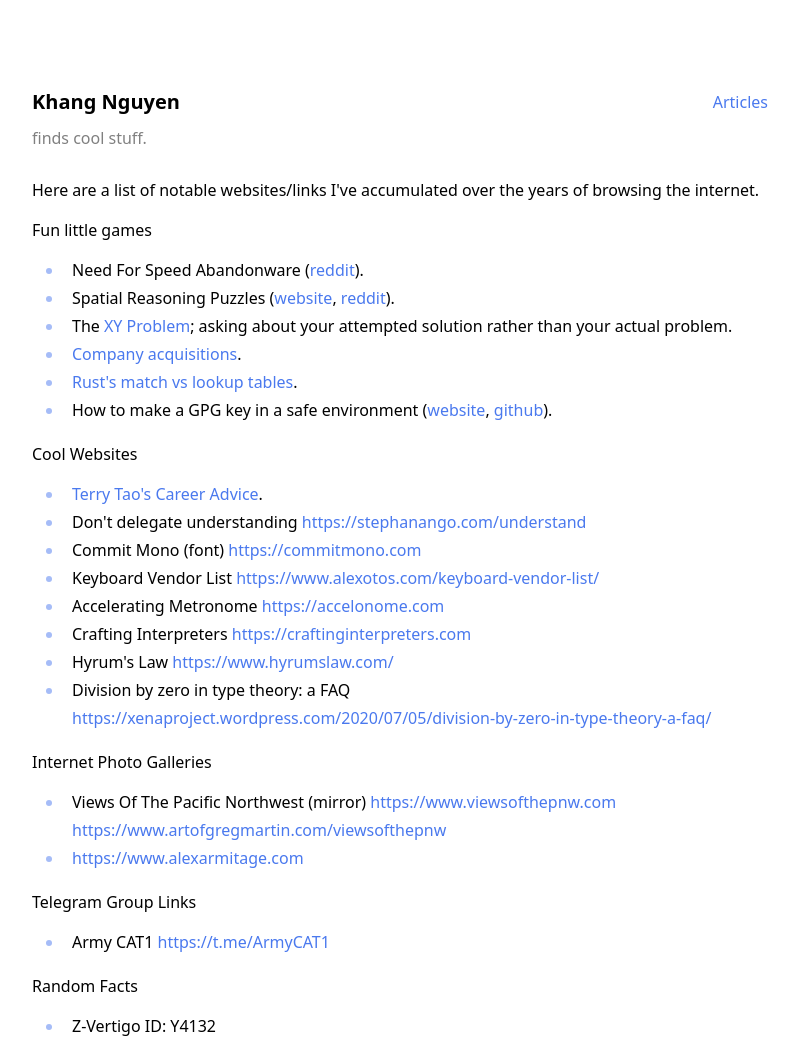
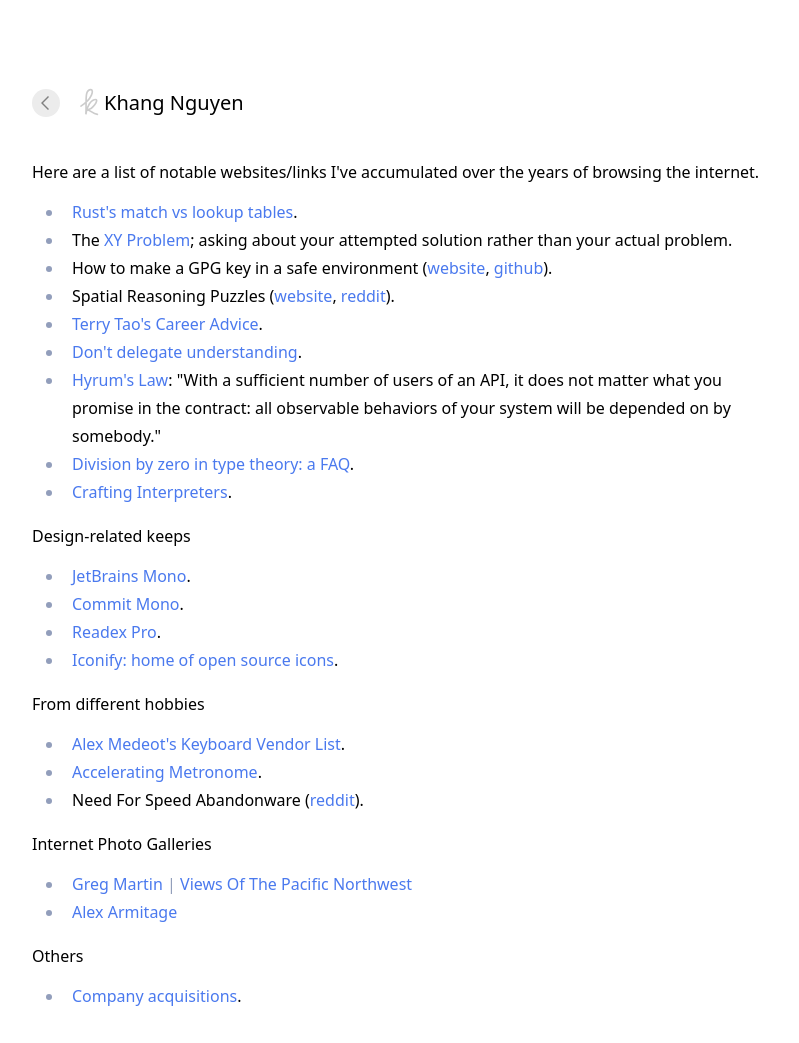
Before and after one commit to nguyenvukhang/site, an Astro site: page /links in a window 1280 px wide. Shown: the top 1043 px of the page, without its empty margins (240-1039 px from the left). Built offline with nearby package versions, Linux system fonts and the light colour scheme; Astro itself is replaced by a stand-in of ours.

Commit message:
Revamp the header and simplify

```diff
--- a/astro.config.mjs
+++ b/astro.config.mjs
@@ -2,6 +2,7 @@
 import mdx from '@astrojs/mdx'
 import solid from '@astrojs/solid-js'
 import tailwindcss from '@tailwindcss/vite'
+import icon from 'astro-icon'
 
 const ARTICLES_CONTENT_DIR = 'content/articles'
 
@@ -10,9 +11,10 @@
     /** @param {Date} d */
     const valid = (d) => d instanceof Date && !isNaN(d)
 
-    console.log(file.path)
+    /** @type string */
+    const path = file.path
 
-    if (file.path.includes(ARTICLES_CONTENT_DIR)) {
+    if (path.includes(ARTICLES_CONTENT_DIR)) {
       const filenameDate = new Date(file.stem.split('-').slice(0, 3).join('-'))
       const metaDate = new Date(
         Date.parse(`${file.data.astro.frontmatter.pubDate} 00:00:00 GMT`),
@@ -45,5 +47,5 @@
     ],
   },
   site: 'https://example.com',
-  integrations: [solid(), mdx()],
+  integrations: [solid(), mdx(), icon()],
 })
--- a/package.json
+++ b/package.json
@@ -10,11 +10,11 @@
     "astro": "astro"
   },
   "dependencies": {
-    "astro": "^5.16.6",
-    "solid-js": "^1.9.10",
     "@astrojs/mdx": "^4.3.13",
     "@astrojs/solid-js": "^5.1.3",
-    "@tailwindcss/vite": "^4.1.18"
+    "@tailwindcss/vite": "^4.1.18",
+    "astro": "^5.16.6",
+    "solid-js": "^1.9.10"
   },
   "devDependencies": {
     "prettier-plugin-astro": "^0.14.1",
--- a/src/components/Header.astro
+++ b/src/components/Header.astro
@@ -2,31 +2,57 @@
 import '../styles/global.css'
 import { SITE_TITLE } from '../consts'
 import Navigation from './Navigation.astro'
+import { Logo } from './icons.tsx'
 
 const sw = (x) => Astro.url.pathname.startsWith(x)
 const subtitles = {
   '/articles': 'is a writer.',
   '/resume': 'is hard at work.',
   '/links': 'finds cool stuff.',
-  '': 'is a CS + Math Undergrad.',
+  '': '',
 }
 const subtitle = () => {
   for (let [k, v] of Object.entries(subtitles)) if (sw(k)) return v
+  return ''
 }
+const IS_ROOT = Astro.url.pathname === '/'
+
+const a_class = ['leading-7 no-underline hover:underline active:underline mx-6']
+const s_class = ['select-none text-fg0/10 pb-0.5']
 ---
 
-<header class="flex flex-row items-start mt-16 py-6 mb-0">
-  <div class="flex-1">
+<header
+  class:list={['flex items-start mt-16 py-6 mb-0', 'flex-col', 'sm:flex-row']}
+>
+  <div class:list={['flex-1 flex', 'flex-row', 'sm:flex-col']}>
     <!-- title -->
-    <h1 class="mt-0 mb-2 p-0 text-xl font-semibold">
-      <a class="text-fg0 no-underline" href="/">{SITE_TITLE}</a>
-    </h1>
-    <!-- subtitle -->
-    <div class="text-fg1">{subtitle()}</div>
-  </div>
-
-  <!-- links on a large screen -->
-  <div class:list={['flex flex-col items-end', 'sm:flex-row']}>
-    <Navigation />
+    <div class:list={['mt-0 mb-4 p-0', 'flex flex-row items-center space-x-4']}>
+      {
+        IS_ROOT ? (
+          <Logo height="42" class="stroke-fg2 mb-2" />
+        ) : (
+          <>
+            <a
+              style="height:28px;width:28px;min-height:28px;min-width:28px"
+              class="flex justify-center items-center bg-fg3 hover:bg-fg2 hover:cursor-pointer rounded-full"
+              href="/"
+            >
+              <svg
+                xmlns="http://www.w3.org/2000/svg"
+                fill="none"
+                viewBox="0 0 24 24"
+                height="24"
+                width="24"
+                class="fill-fg1 text-fg1"
+              >
+                <path d="M7 12L14 5L15 6L9 12L15 18L14 19L7 12Z" />
+              </svg>
+            </a>
+            <Logo height="28" width="28" class="stroke-fg2 mb-0.5" />
+          </>
+        )
+      }
+      <h1 class="text-xl font-light">{SITE_TITLE}</h1>
+    </div>
   </div>
 </header>
--- a/src/components/Navigation.astro
+++ b/src/components/Navigation.astro
@@ -1,13 +1,27 @@
-<a href="/articles">Articles</a>
-<!-- <span>&VerticalLine;</span> -->
-<!-- <a href="/resume">Resume</a> -->
+---
+import '../styles/global.css'
+const a_class = [
+  'leading-7 no-underline hover:underline active:underline',
+  'sm:mb-0',
+  'mb-4',
+]
+const s_class = ['select-none text-fg0/10 hidden sm:block sm:pb-0.5 sm:mx-6']
+---
 
-<style>
-  @reference "../styles/global.css"
-  a {
-    @apply leading-7 no-underline hover:underline;
-  }
-  span {
-    @apply select-none text-fg0/10 hidden sm:block sm:pb-0.5 sm:mx-6;
-  }
-</style>
+<a class:list={a_class} href="/articles">Articles</a>
+<span class:list={s_class}>&VerticalLine;</span>
+<a class:list={a_class} href="/links">Links</a>
+
+<!-- <a class:list={a_class} href="/articles">Articles</a> -->
+<!-- <a class="text-red-500" href="/articles">Articles</a> -->
+<!-- <p class="text-red-500">hey</p> -->
+
+<!-- <style> -->
+<!--   @reference "../styles/global.css" -->
+<!--   a { -->
+<!--     @apply text-red-500; -->
+<!--   } -->
+<!--   span { -->
+<!--     @apply select-none text-fg0/10 hidden sm:block sm:pb-0.5 sm:mx-6; -->
+<!--   } -->
+<!-- </style> -->
--- a/src/components/icons.tsx
+++ b/src/components/icons.tsx
@@ -3,3 +3,18 @@
     <path d="M.408 15.13a2 2 0 0 1 .59-2.642L17.038 1.33a1.999 1.999 0 0 1 2.85.602l2.828 4.644a2 2 0 0 1-.851 2.847l-17.762 8.43a2 2 0 0 1-2.59-.807Zm5.263-4.066 1.987 3.44 8.712-4.135-2.857-4.76Zm12.06-1.34.001-.001 3.49-1.656a.498.498 0 0 0 .212-.712l-2.826-4.644a.503.503 0 0 0-.713-.151l-3.148 2.19Zm-13.295 2.2L1.854 13.72a.5.5 0 0 0-.147.66l1.105 1.915a.5.5 0 0 0 .648.201l2.838-1.347ZM17.155 22.87a.75.75 0 0 0 .226-1.036l-4-6.239a.75.75 0 0 0-.941-.278l-2.75 1.25a.75.75 0 0 0-.318.274l-3.25 4.989a.75.75 0 0 0 1.256.819l3.131-4.806.51-.232v5.64a.75.75 0 1 0 1.5 0v-6.22l3.6 5.613a.75.75 0 0 0 1.036.226Z" />
   </svg>
 )
+
+export const Logo = (props: any) => (
+  <svg
+    xmlns="http://www.w3.org/2000/svg"
+    viewBox="0 0 13 17"
+    fill="none"
+    {...props}
+  >
+    <path
+      d="M1 11C8 6.5 9 1 7 1C3 1 4.5 8 4 16C4.5 10.5 7.5 7 10 7C12 7 8 14 4 13C7.5 13.5 7.5 15.5 11 16"
+      stroke-linecap="round"
+      stroke-width="1"
+    ></path>
+  </svg>
+)
--- a/src/content/others/links.mdx
+++ b/src/content/others/links.mdx
@@ -1,36 +1,37 @@
 Here are a list of notable websites/links I've accumulated over the years of
 browsing the internet.
 
-Fun little games
-
-- Need For Speed Abandonware ([reddit](https://www.reddit.com/r/abandonware/comments/zr41zu/)).
-- Spatial Reasoning Puzzles ([website](https://codycubes.geody.games/), [reddit](https://www.reddit.com/r/InternetIsBeautiful/s/RpcRljeKLr)).
+- [Rust's match vs lookup tables](https://kevinlynagh.com/notes/match-vs-lookup/).
 - The [XY Problem](https://xyproblem.info/); asking about your attempted
   solution rather than your actual problem.
-- [Company acquisitions](https://ourincrediblejourney.tumblr.com/).
-- [Rust's match vs lookup tables](https://kevinlynagh.com/notes/match-vs-lookup/).
 - How to make a GPG key in a safe environment ([website](https://drduh.github.io/YubiKey-Guide/), [github](https://www.github.com/drduh/YubiKey-Guide)).
+- Spatial Reasoning Puzzles ([website](https://codycubes.geody.games/), [reddit](https://www.reddit.com/r/InternetIsBeautiful/s/RpcRljeKLr)).
+- [Terry Tao's Career Advice](https://terrytao.wordpress.com/career-advice/).
+- [Don't delegate understanding](https://stephanango.com/understand).
+- [Hyrum's Law](https://www.hyrumslaw.com/): "With a sufficient number of users
+  of an API, it does not matter what you promise in the contract: all observable
+  behaviors of your system will be depended on by somebody."
+- [Division by zero in type theory: a FAQ](https://xenaproject.wordpress.com/2020/07/05/division-by-zero-in-type-theory-a-faq/).
+- [Crafting Interpreters](https://craftinginterpreters.com).
 
-Cool Websites
+Design-related keeps
 
-- [Terry Tao's Career Advice](https://terrytao.wordpress.com/career-advice/).
-- Don't delegate understanding https://stephanango.com/understand
-- Commit Mono (font) https://commitmono.com
-- Keyboard Vendor List https://www.alexotos.com/keyboard-vendor-list/
-- Accelerating Metronome https://accelonome.com
-- Crafting Interpreters https://craftinginterpreters.com
-- Hyrum's Law https://www.hyrumslaw.com/
-- Division by zero in type theory: a FAQ https://xenaproject.wordpress.com/2020/07/05/division-by-zero-in-type-theory-a-faq/
+- [JetBrains Mono](https://www.jetbrains.com/mono/).
+- [Commit Mono](https://commitmono.com).
+- [Readex Pro](https://fonts.google.com/specimen/Readex+Pro/about/).
+- [Iconify: home of open source icons](https://iconify.design/).
+
+From different hobbies
+
+- [Alex Medeot's Keyboard Vendor List](https://www.alexotos.com/keyboard-vendor-list/).
+- [Accelerating Metronome](https://accelonome.com).
+- Need For Speed Abandonware ([reddit](https://www.reddit.com/r/abandonware/comments/zr41zu/)).
 
 Internet Photo Galleries
 
-- Views Of The Pacific Northwest (mirror) https://www.viewsofthepnw.com https://www.artofgregmartin.com/viewsofthepnw
-- https://www.alexarmitage.com
+- [Greg Martin](https://www.artofgregmartin.com/) <span class='text-ac1'>|</span> [Views Of The Pacific Northwest](https://www.viewsofthepnw.com/)
+- [Alex Armitage](https://www.alexarmitage.com/)
 
-Telegram Group Links
+Others
 
-- Army CAT1 https://t.me/ArmyCAT1
-
-Random Facts
-
-- Z-Vertigo ID: Y4132
+- [Company acquisitions](https://ourincrediblejourney.tumblr.com/).
--- a/src/layouts/Main.astro
+++ b/src/layouts/Main.astro
@@ -22,7 +22,7 @@
     <!-- END: Google tag (gtag.js) -->
   </head>
 
-  <body>
+  <body ontouchstart="">
     <Section>
       <Header />
     </Section>
--- a/src/layouts/Section.astro
+++ b/src/layouts/Section.astro
@@ -1,4 +1,4 @@
-<div class:list={'w-full flex justify-center'}>
+<div class="w-full flex justify-center">
   <div
     class:list={[
       'w-full overflow-x-hidden',
--- a/src/pages/articles/index.astro
+++ b/src/pages/articles/index.astro
@@ -26,6 +26,7 @@
 
 <Main>
   <Section>
+    <p class='mb-8'>Articles by me. Thank you for stopping by!</p>
     {posts.map((post) => <ArticleCard {...post} />)}
   </Section>
 </Main>
--- a/src/styles/global.css
+++ b/src/styles/global.css
@@ -41,7 +41,7 @@
 
   /* links: clickable */
   a {
-    @apply text-ac0 decoration-ac1 decoration-2 hover:underline;
+    @apply text-ac0 decoration-ac1 decoration-2 hover:underline focus:underline;
   }
 
   /* First-layer lists. Those that interact with other paragraphs. */
--- a/tailwind.config.cjs
+++ b/tailwind.config.cjs
@@ -4,7 +4,7 @@
 const ACCENT = '#4A79EE'
 const MAIN = '#000000'
 
-function midpoint(x, y) {
+function midpoint(x, y, r = 0.5) {
   const hex = (x) => {
     x = Math.round(x).toString(16)
     return x.length == 1 ? '0' + x : x
@@ -12,7 +12,7 @@
   const R = (x) => parseInt(x.substring(1, 3), 16)
   const G = (x) => parseInt(x.substring(3, 5), 16)
   const B = (x) => parseInt(x.substring(5, 7), 16)
-  const m = (C) => hex((C(x) + C(y)) / 2)
+  const m = (C) => hex((C(x) * r + C(y)) * (1.0 - r))
   return `#${m(R)}${m(G)}${m(B)}`
 }
 
@@ -21,9 +21,13 @@
   theme: {
     colors: {
       fg0: MAIN,
-      fg1: midpoint(MAIN, WHITE),
+      fg1: midpoint(MAIN, WHITE, 0.5),
+      fg2: midpoint(MAIN, WHITE, 0.2),
+      fg3: midpoint(MAIN, WHITE, 0.075),
       ac0: ACCENT,
-      ac1: midpoint(ACCENT, WHITE),
+      ac1: midpoint(ACCENT, WHITE, 0.5),
+      ac2: midpoint(ACCENT, WHITE, 0.2),
+      ac3: midpoint(ACCENT, WHITE, 0.075),
       selection: colors.amber[200],
       neutral: colors.neutral,
     },
```
Also changed, not shown: 1 other file.
